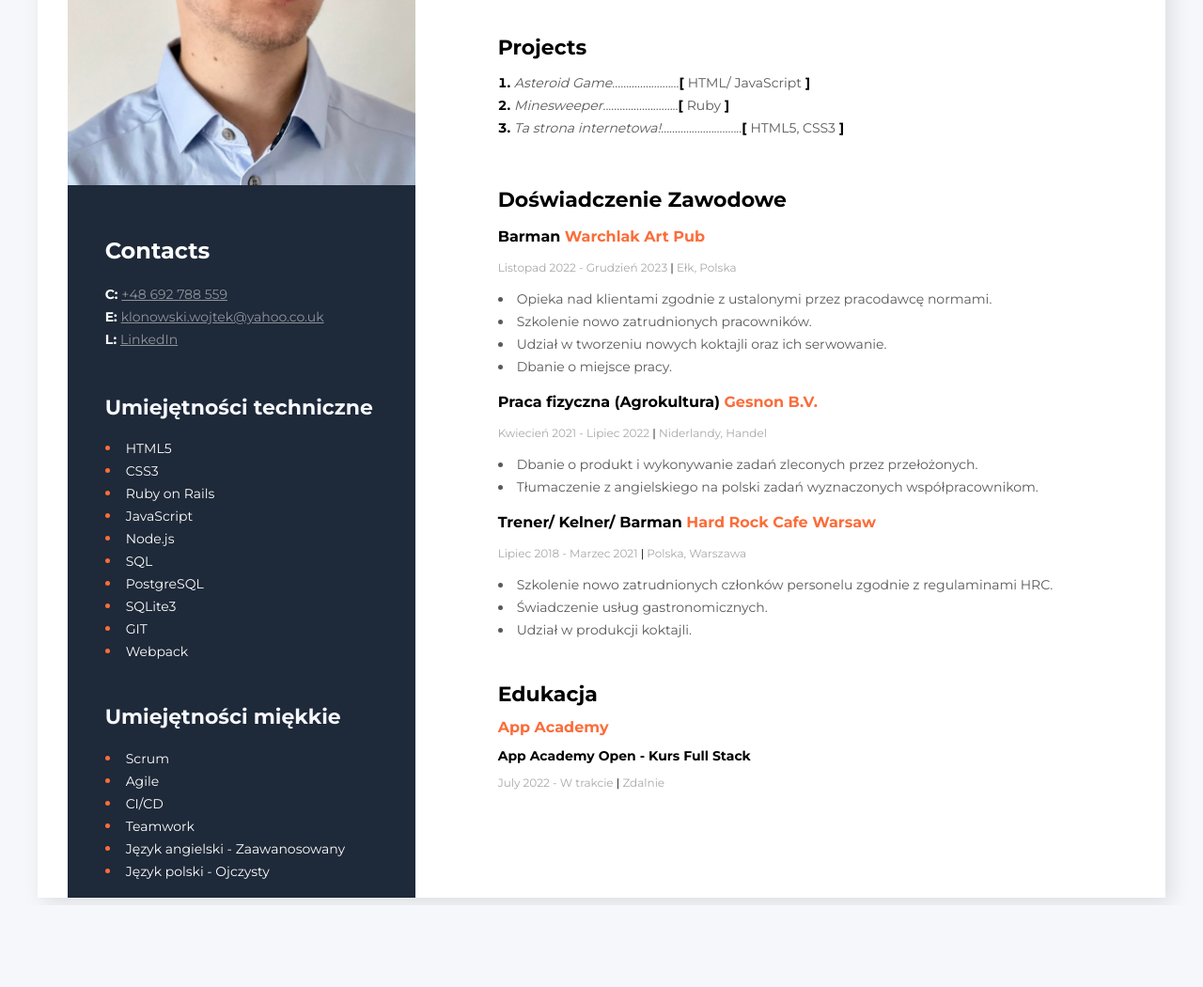
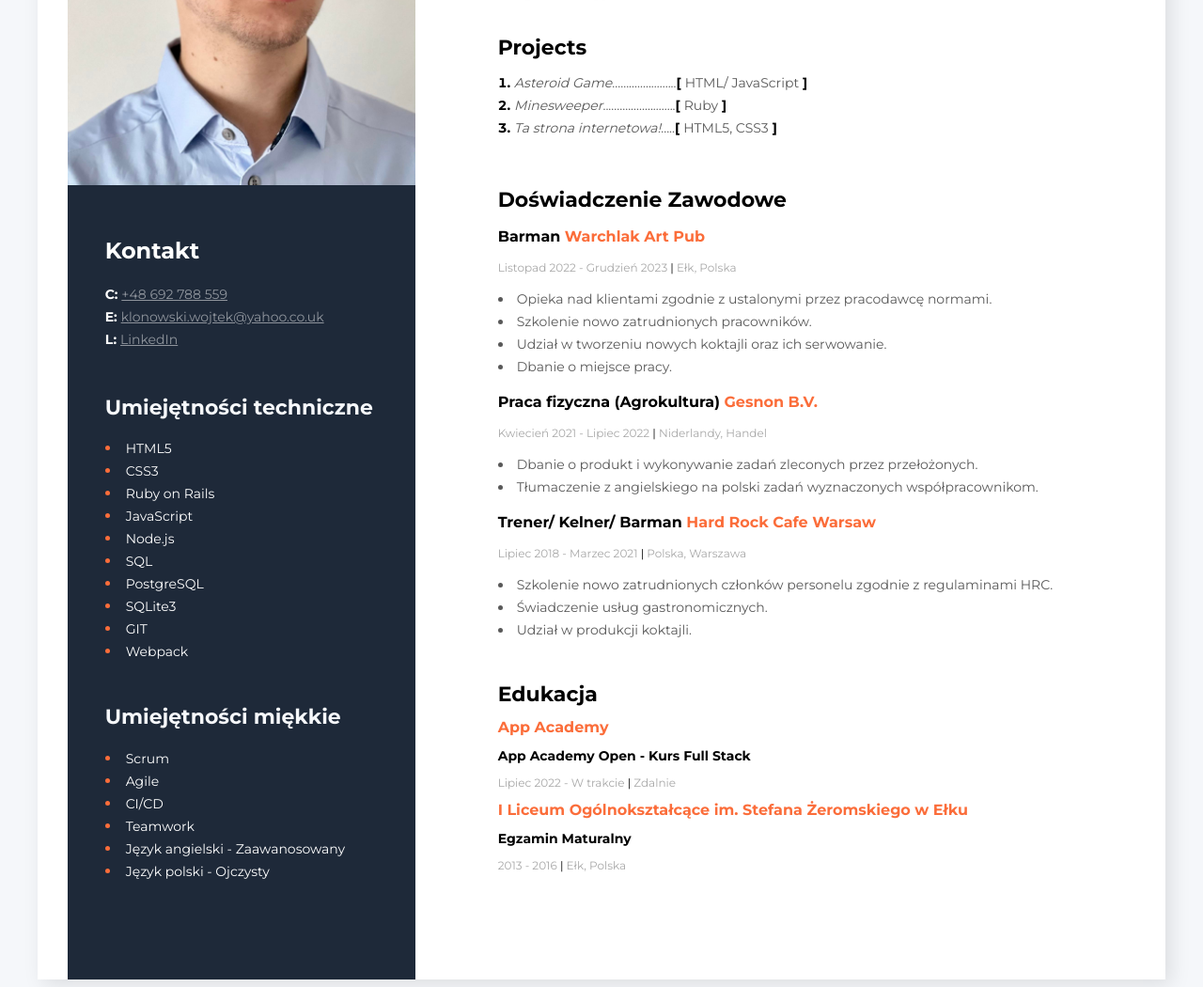
Before and after one commit to JensAlabamba/cv_polish, a plain HTML site: page index.html in a window 1280 px wide. Shown: the part 337-1387 px from the top of the page at 94% size. Before the commit the page ends 1300 px from the top, so only its background shows below. Drawn offline with Linux system fonts and the light colour scheme.

Commit message:
styling and typos

```diff
--- a/index.html
+++ b/index.html
@@ -34,7 +34,7 @@
                                 class="pro_list_item"
                                 href="https://github.com/JensAlabamba/asteroids-game"
                                 ><em> Asteroid Game</em></a
-                            ><span class="pro_li">........................</span>[
+                            ><span class="pro_li">.......................</span>[
                             <span class="pro_li">HTML/ JavaScript</span> ]
                         </li>
                         <li>
@@ -43,16 +43,16 @@
                                 href="https://github.com/JensAlabamba/minesweeper_ruby"
                                 ><em> Minesweeper</em></a
                             ><span class="pro_li"
-                                >...........................</span
+                                >..........................</span
                             >[ <span class="pro_li">Ruby</span> ]
                         </li>
                         <li>
                             <a
                                 class="pro_list_item"
-                                href="https://wojciech-klonowski-cv.netlify.app"
+                                href="https://wojciech-klonowski-cv-pl.netlify.app"
                                 ><em>Ta strona internetowa!</em></a
                             ><span class="pro_li"
-                                >.............................</span
+                                >.....</span
                             >[ <span class="pro_li">HTML5, CSS3</span> ]
                         </li>
                     </ol>
@@ -122,8 +122,13 @@
                     <h3 class="university">App Academy</h3>
                     <h4 class="course">App Academy Open - Kurs Full Stack</h4>
                     <p class="job_date">
-                        July 2022 - W trakcie
+                        Lipiec 2022 - W trakcie
                         <span class="time_connector">|</span> Zdalnie
+                    </p>
+                    <h3 class="university">I Liceum Ogólnokształcące im. Stefana Żeromskiego w Ełku</h3>
+                    <h4 class="course">Egzamin Maturalny</h4>
+                    <p class="job_date">2013 - 2016
+                        <span class="time_connector">|</span> Ełk, Polska
                     </p>
                 </div>
             </main>
@@ -135,7 +140,7 @@
                     alt="Zdjęcie Wojciecha Klonowskiego"
                 />
                 <div class="contact_block">
-                    <h2>Contacts</h2>
+                    <h2>Kontakt</h2>
                     <p class="contact_letters">
                         C:
                         <a class="contact_links" href="tel:+48692788559"
```
